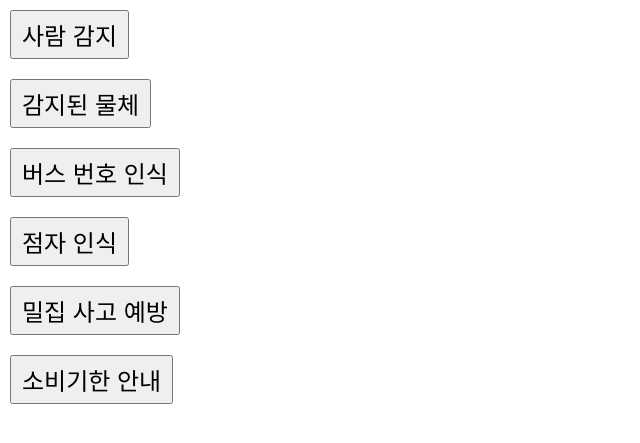
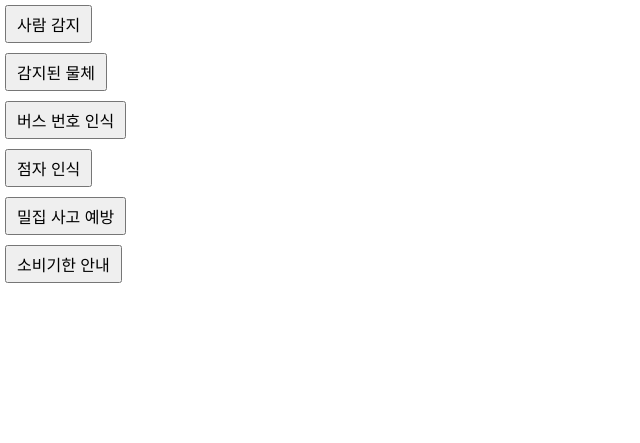
Before and after one commit to ParkMini/SW.AI-BusanHackaton, a Flask app: page / in a window 1280 px wide. Shown: the top 443 px of the page, without its empty margins (0-640 px from the left). Run offline with Flask 3, Linux system fonts and the light colour scheme.

Commit message:
CSS 수정

```diff
--- a/server/static/style.css
+++ b/server/static/style.css
@@ -10,6 +10,7 @@ html, body {
 
 button {
     padding: 5px 10px;
-    margin: 10px;
-    font-size: 24px;
+    margin: 5px;
+    font-size: 16px;
+    text-align: center;
 }
```
